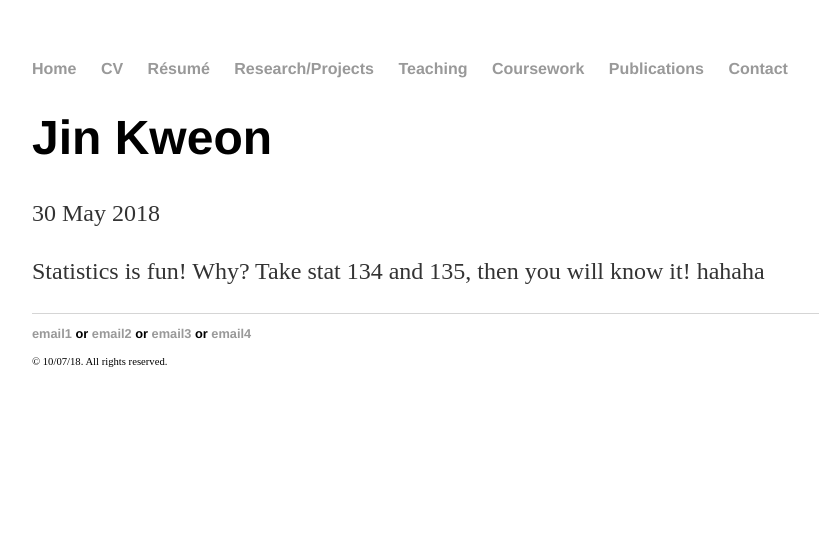
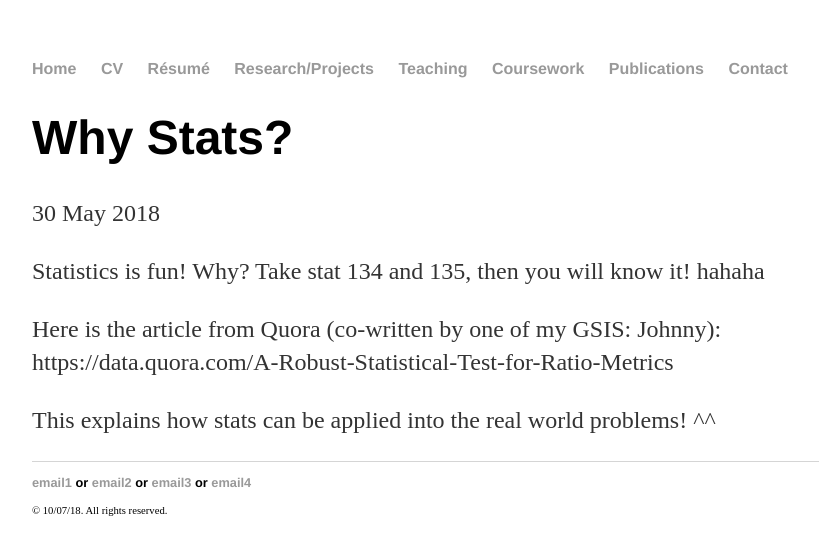
Before and after one commit to yjkweon24/yjkweon24.github.io, a Jekyll site: the page built from _posts/2018-05-30-why-stat?.md, in a window 1280 px wide. Shown: the top 555 px of the page, without its empty margins (160-979 px from the left). Built offline with Jekyll 4.4.1, drawn with Linux system fonts in a browser that asks for light colours.

Commit message:
why stat?

```diff
--- a/_posts/2018-05-30-why-stat?.md
+++ b/_posts/2018-05-30-why-stat?.md
@@ -1,8 +1,12 @@
 ---
 layout: post
-title: "Jin Kweon"
+title: "Why Stats?"
 date: 2018-05-30
 ---
 
 Statistics is fun!
 Why? Take stat 134 and 135, then you will know it! hahaha
+
+Here is the article from Quora (co-written by one of my GSIS: Johnny): https://data.quora.com/A-Robust-Statistical-Test-for-Ratio-Metrics
+
+This explains how stats can be applied into the real world problems! ^^
```
